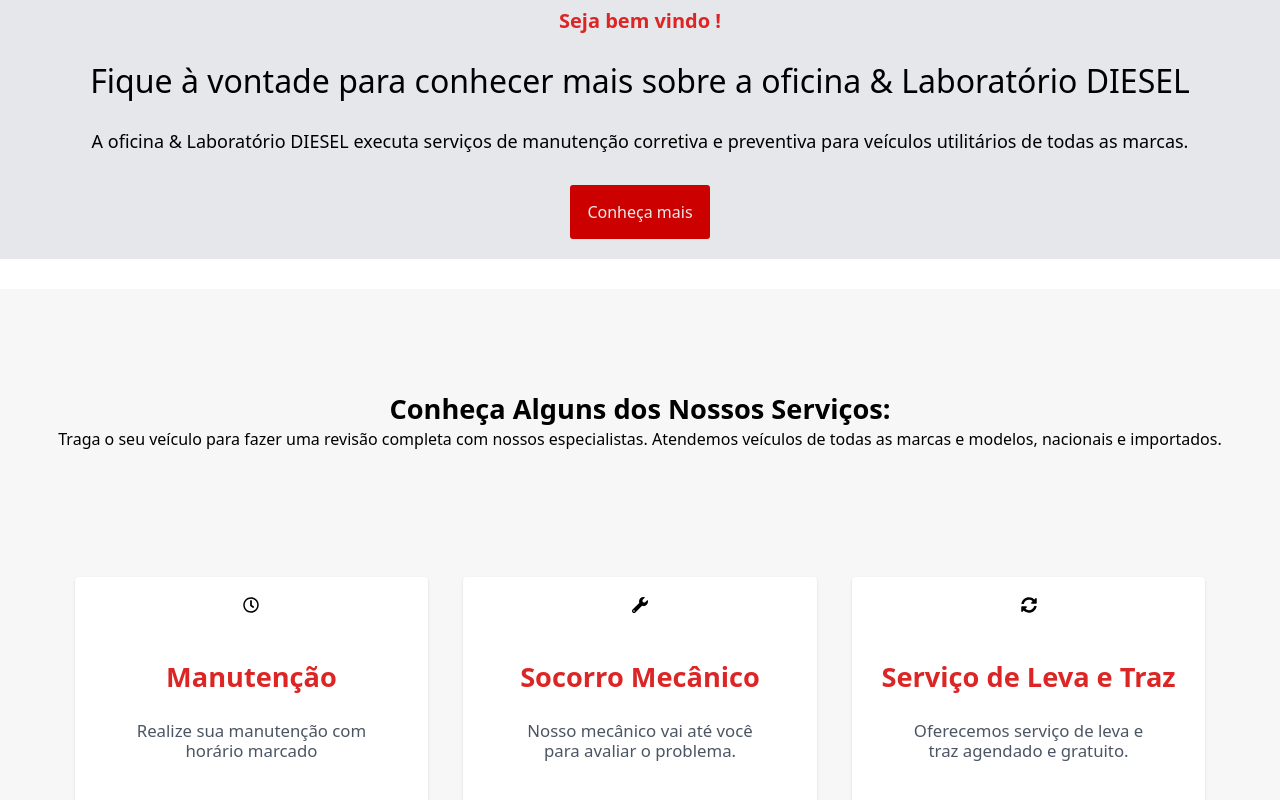
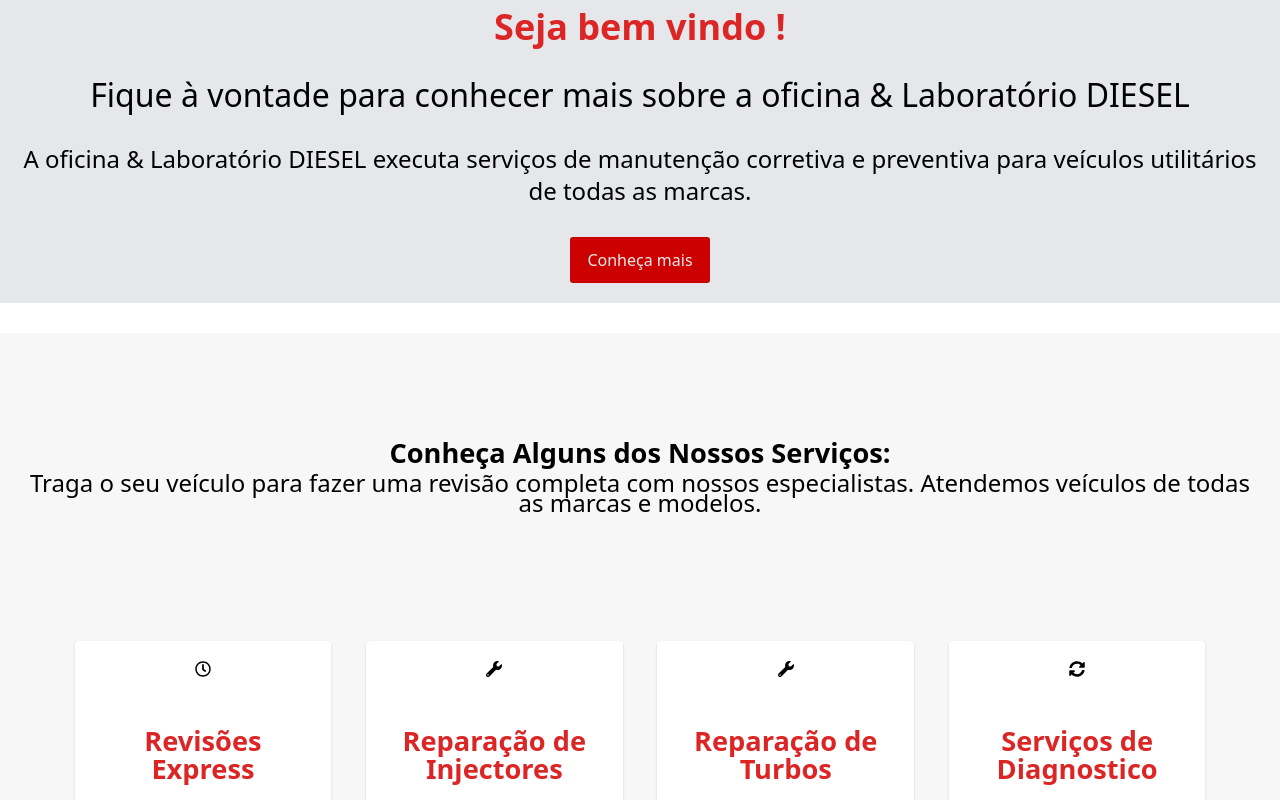
Before and after one commit to tomasquinaa/oficina-mecanica, a React (Vite) app: page / in a window 1280 px wide. Shown: the part 720-1520 px from the top of the page. Built offline with nearby package versions, Linux system fonts and the light colour scheme.

Commit message:
feat: atualizado o menus

```diff
--- a/src/Pages/Dashboard/Dashboard.tsx
+++ b/src/Pages/Dashboard/Dashboard.tsx
@@ -5,6 +5,7 @@ import 'slick-carousel/slick/slick.css';
 import 'slick-carousel/slick/slick-theme.css';
 import { Layout } from '../../Layout/Layout';
 import { Banner } from '../../components/Banner/Banner';
+import { routes } from '../../utils/menu';
 
 
 export const Dashboard = () => {
@@ -26,47 +27,53 @@ export const Dashboard = () => {
             <Banner/>
                 <section className="title-home text-center p-5 bg-gray-200">
                     <h3>
-                        <small className="text-xl text-red-600">Seja bem vindo !</small>
+                        <small className="text-4xl text-red-600">Seja bem vindo !</small>
                     </h3>
-                    <h2 className="text-2xl my-2">Fique à vontade para conhecer mais sobre a oficina & Laboratório DIESEL</h2>
-                    <p className="text-lg my-2 mb-5">
+                    <h2 className="text-3xl my-2">Fique à vontade para conhecer mais sobre a oficina & Laboratório DIESEL</h2>
+                    <p className="my-2 mb-5 text-2xl">
                         A oficina & Laboratório DIESEL executa serviços de manutenção corretiva e preventiva para veículos utilitários de todas as marcas.
                     </p>
 
-                    <button className="btn-saiba inline-block px-5 py-2 bg-red-600 text-white rounded transition duration-300 hover:bg-red-800">
-                        <a href="#">Conheça mais</a>
+                    <button className="btn-saiba inline-block px-5 py-2 bg-red-600 text-white rounded transition duration-300 hover:bg-red-800 text-xs">
+                        <a href={routes.MENU_ABOUT}>Conheça mais</a>
                     </button>
                 </section>
 
-                <section className="sobre-servicos p-10 bg-gray-100">
-                    <h2 className="text-center mb-5">Conheça Alguns dos Nossos Serviços:</h2>
-                    <p className="text-center mb-7">
-                        Traga o seu veículo para fazer uma revisão completa com nossos especialistas. Atendemos veículos de todas as marcas e modelos, nacionais e importados.
+                <section className="sobre-servicos p-10">
+                    <h2 className="text-center text-4xl">Conheça Alguns dos Nossos Serviços:</h2>
+                    <p className="text-center mb-7 text-2xl">
+                        Traga o seu veículo para fazer uma revisão completa com nossos especialistas. Atendemos veículos de todas as marcas e modelos.
                     </p>
 
                     <ul className="servicos flex justify-around flex-wrap">
                         <li className="list-none text-center flex-1 max-w-sm m-5 p-5 bg-white rounded shadow">
                         <FaRegClock className="mx-auto" />
-                        <h2 className="mt-2 text-red-600 text-lg">Manutenção</h2>
-                        <p className="servicos-descricao text-base mt-2 text-gray-600">Realize sua manutenção com horário marcado</p>
+                        <h2 className="mt-2 text-red-600 text-lg">Revisões Express</h2>
+                        <p className="servicos-descricao text-base mt-2 text-gray-600">Reparação de Bomba Injectora</p>
                         </li>
 
                         <li className="list-none text-center flex-1 max-w-sm m-5 p-5 bg-white rounded shadow">
                         <FaWrench className="mx-auto" />
-                        <h2 className="mt-2 text-red-600 text-lg">Socorro Mecânico</h2>
+                        <h2 className="mt-2 text-red-600 text-lg">Reparação de Injectores</h2>
+                        <p className="servicos-descricao text-base mt-2 text-gray-600">Nosso mecânico vai até você para avaliar o problema.</p>
+                        </li>
+
+                        <li className="list-none text-center flex-1 max-w-sm m-5 p-5 bg-white rounded shadow">
+                        <FaWrench className="mx-auto" />
+                        <h2 className="mt-2 text-red-600 text-lg">Reparação de Turbos</h2>
                         <p className="servicos-descricao text-base mt-2 text-gray-600">Nosso mecânico vai até você para avaliar o problema.</p>
                         </li>
 
                         <li className="list-none text-center flex-1 max-w-sm m-5 p-5 bg-white rounded shadow">
                         <FaSyncAlt className="mx-auto" />
-                        <h2 className="mt-2 text-red-600 text-lg">Serviço de Leva e Traz</h2>
+                        <h2 className="mt-2 text-red-600 text-lg">Serviços de Diagnostico</h2>
                         <p className="servicos-descricao text-base mt-2 text-gray-600">Oferecemos serviço de leva e traz agendado e gratuito.</p>
                         </li>
                     </ul>
                 </section>
 
                 <div>
-                <h2 className="title text-center mb-5">Conheça Algumas marcas que trabalhamos :</h2>
+                    <h2 className="title text-center mb-5">Conheça Algumas marcas que trabalhamos :</h2>
                 </div>
 
                 <section className="slider p-2">
```
